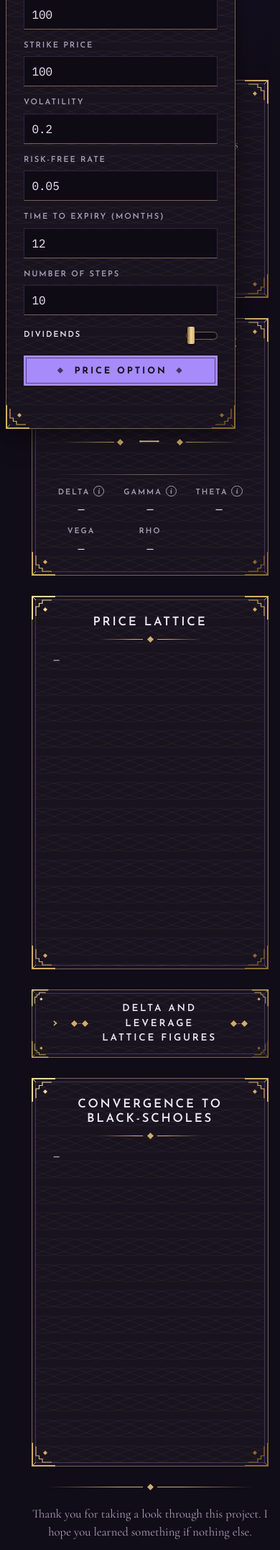
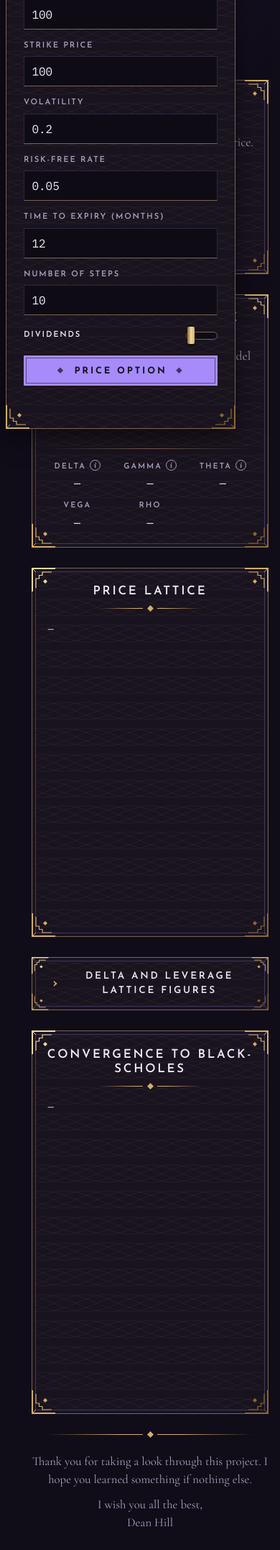
Before and after one commit to hilldean09/binomial_options_pricing, a Flask app: page / in a window 390 px wide. Shown: the part 204-2358 px from the top of the page at 72% size. After the commit the page ends 2326 px from the top, so only its background shows below. Run offline with Flask 3, Linux system fonts and the light colour scheme; some libraries are stand-ins or nearby versions.

Commit message:
Fit deco tiles, prose and disclosure bar to narrow screens
Co-Authored-By: Claude Opus 5.5 <noreply@anthropic.com>

```diff
--- a/static/css/style.css
+++ b/static/css/style.css
@@ -376,6 +376,12 @@ h1, h2, h3 {
     text-align: center;
 }
 
+@media (max-width: 560px) {
+    .tile {
+        padding: 1.4rem 1.25rem;
+    }
+}
+
 /* Written out rather than var(--ornament), for its own line length. A
    full row of its own when the heading is a flex row (with tags). */
 .tile h2::after {
@@ -1024,6 +1030,17 @@ h1, h2, h3 {
         linear-gradient(var(--gold-line) 0 0) center / calc(100% - 20px) 1px no-repeat;
 }
 
+/* Too narrow on a phone for the rules beside the text */
+@media (max-width: 560px) {
+    .disclosure-rule {
+        display: none;
+    }
+
+    .disclosure-text {
+        flex: 1;
+    }
+}
+
 .disclosure-icon {
     color: var(--gold);
     font-size: 1.3rem;
@@ -1319,6 +1336,13 @@ h1, h2, h3 {
     margin-inline: auto;
 }
 
+@media (max-width: 760px) {
+    .prose {
+        padding: 1.75rem 1.25rem 1.5rem;
+        font-size: 1.15rem;
+    }
+}
+
 /* A part: its numeral over the title, and the tiles' ornamental rule
    beneath */
 .prose h2 {
```
